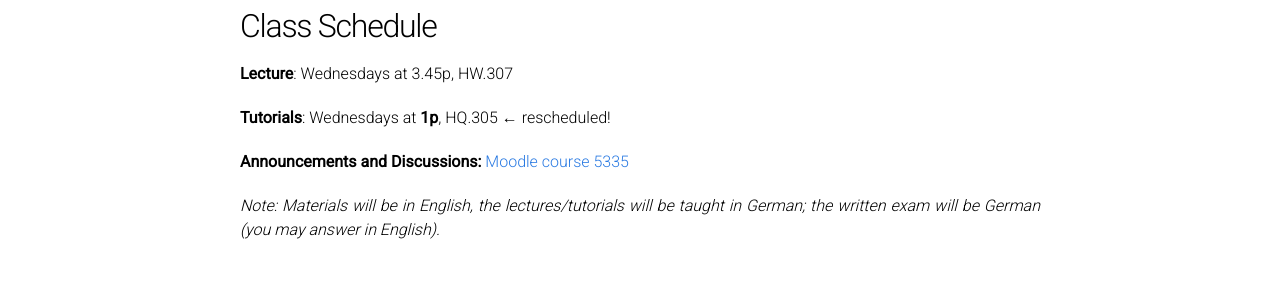
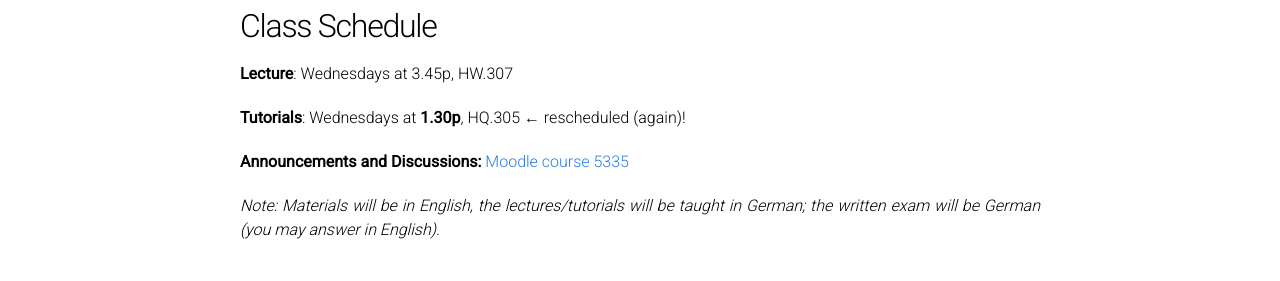
Before and after one commit to ohm-softa/ohm-softa.github.io, a Jekyll site: the page built from Readme.md, in a window 1280 px wide and 900 px high. Shown: the part 263-544 px from the top of the window. Built offline with Jekyll 4.4.1, drawn with Linux system fonts in a browser that asks for light colours; our own code applies the rules of GitHub Pages for plain Markdown files.

Commit message:
rescheduled assignments to 1.30

```diff
--- a/Readme.md
+++ b/Readme.md
@@ -8,7 +8,7 @@ _Required class for [CS majors](https://www.th-nuernberg.de/fakultaeten/in/studi
 
 **Lecture**: Wednesdays at 3.45p, HW.307
 
-**Tutorials**: Wednesdays at **1p**, HQ.305 ← rescheduled!
+**Tutorials**: Wednesdays at **1.30p**, HQ.305 ← rescheduled (again)!
 
 **Announcements and Discussions:** [Moodle course 5335](https://elearning.ohmportal.de/course/view.php?id=5335)
 
```
Also changed, not shown: Remarks.md (+1 -0 lines).
